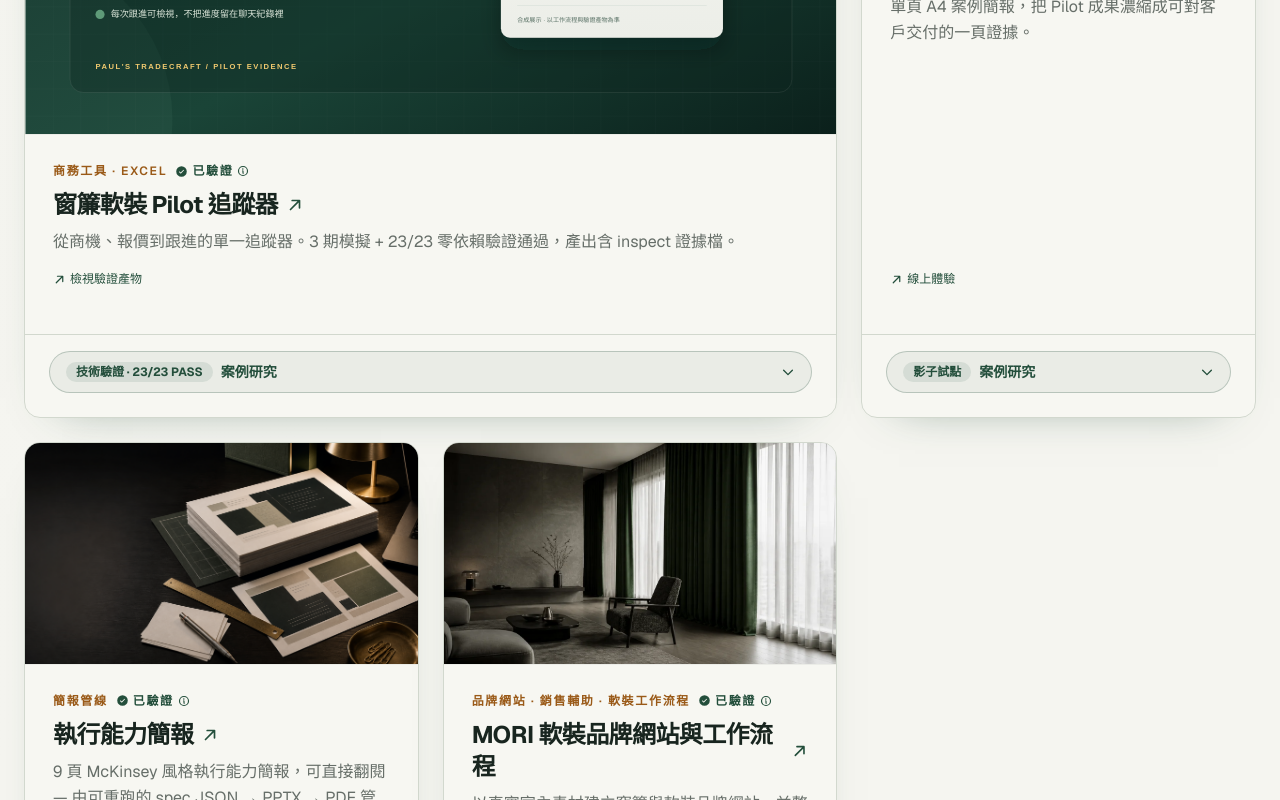
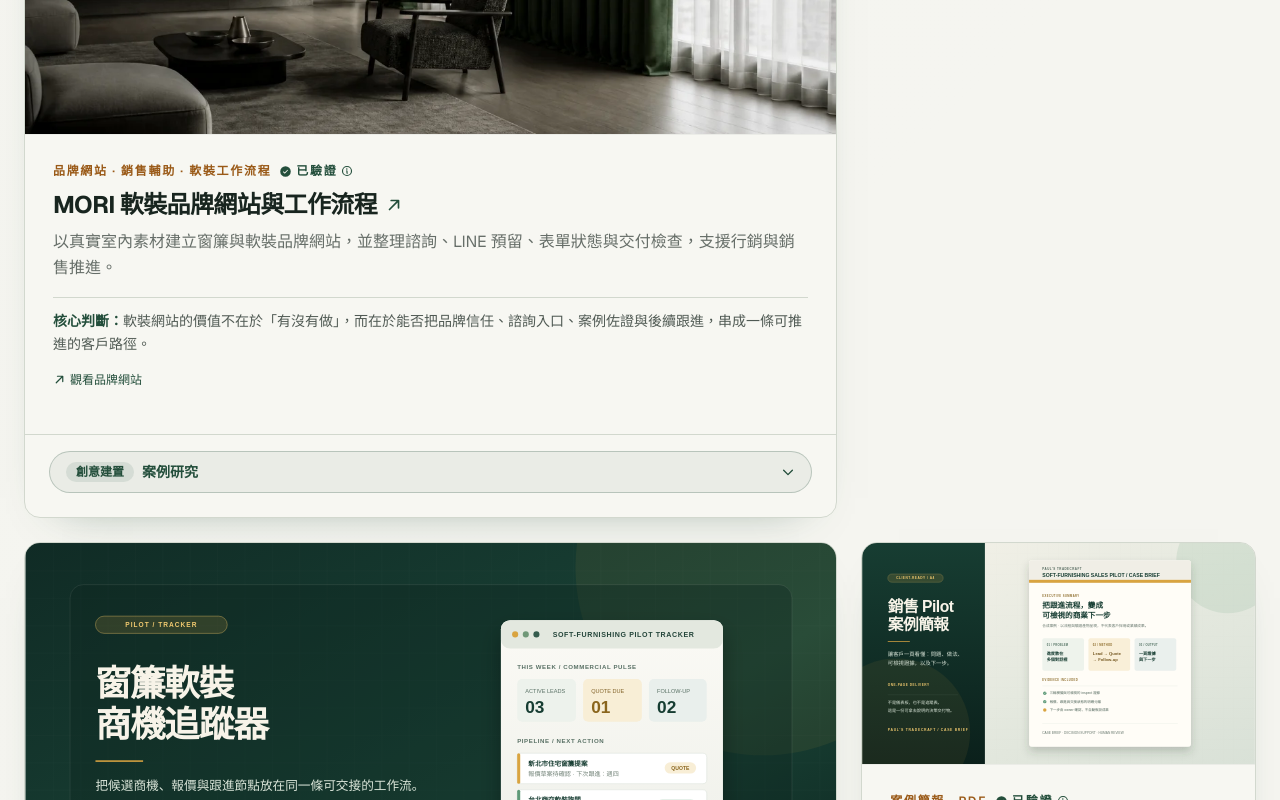
Before and after one commit to apchen1978/pauls-tradecraft, a React (Vite) app: page / in a window 1280 px wide. Shown: the part 7740-8540 px from the top of the page. Built offline with nearby package versions, Linux system fonts and the light colour scheme.

Commit message:
feat(works): pin MORI first in operations and widen to double column

```diff
--- a/src/components/Works.jsx
+++ b/src/components/Works.jsx
@@ -328,7 +328,15 @@ export default function Works() {
     note: t.works.sections.notes[id],
     works: [...works]
       .filter((w) => w.section === id && w.id !== featuredSystem.id)
-      .sort((a, b) => (a.featuredRank ?? Number.MAX_SAFE_INTEGER) - (b.featuredRank ?? Number.MAX_SAFE_INTEGER)),
+      .sort((a, b) => {
+        // MORI is the client-facing website showcase for this section. Keep it
+        // first without rewriting the evidence/order data owned in works.js.
+        if (id === "operations") {
+          if (a.id === "mori-soft-furnishing-website") return -1;
+          if (b.id === "mori-soft-furnishing-website") return 1;
+        }
+        return (a.featuredRank ?? Number.MAX_SAFE_INTEGER) - (b.featuredRank ?? Number.MAX_SAFE_INTEGER);
+      }),
   }));
 
   const renderCard = (w, i) => {
@@ -336,7 +344,7 @@ export default function Works() {
     const linkLabel = typeof w.linkLabel === "string" ? w.linkLabel : w.linkLabel?.[lang];
     const Icon = w.icon ? iconMap[w.icon] : null;
     const isPrimary = w.primary === true;
-    const spanClass = ["payment-concentration", "overseas-lead-discovery", "tracker", "game", "wastetime", "mg-desktop-pet"].includes(w.id)
+    const spanClass = ["payment-concentration", "overseas-lead-discovery", "tracker", "mori-soft-furnishing-website", "game", "wastetime", "mg-desktop-pet"].includes(w.id)
       ? "md:col-span-2"
       : "col-span-1";
     const Wrapper = w.link ? "a" : "div";
```
